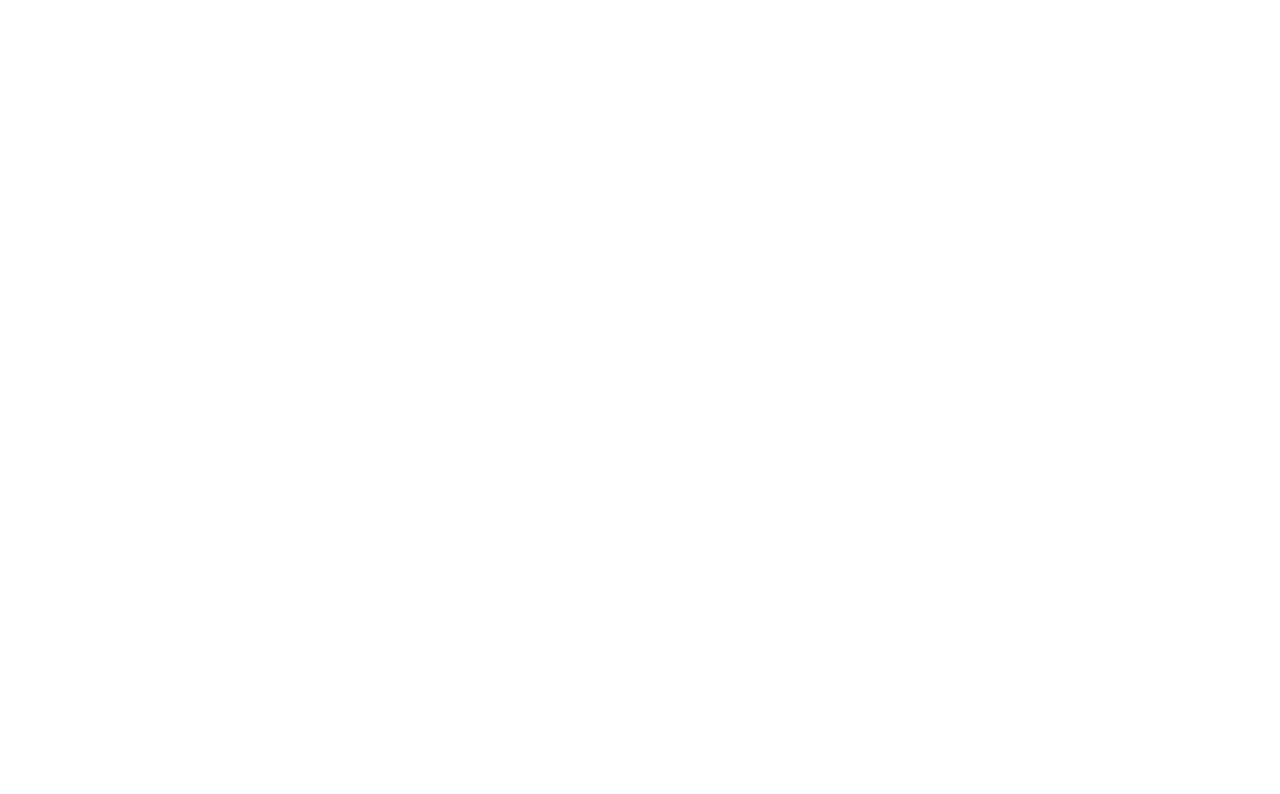
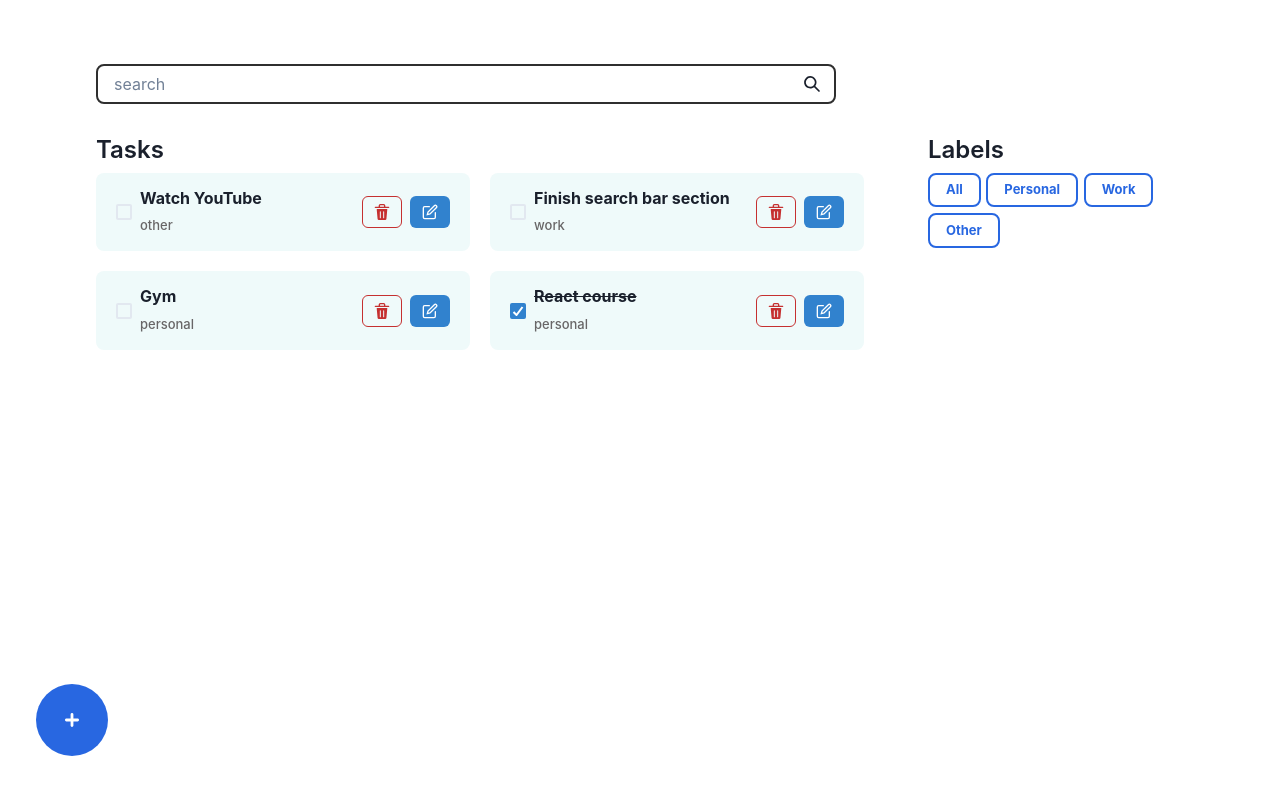
Before and after one commit to nonchain/storybook-sample, a React (Vite) app: page / in a window 1280 px wide. Shown: the top 794 px of the page. Built offline with nearby package versions, Linux system fonts and the light colour scheme.

Commit message:
Add hard codes

```diff
--- a/src/App.tsx
+++ b/src/App.tsx
@@ -1,11 +1,41 @@
 //Libraries
+import { Box, Heading, Stack } from "@chakra-ui/react";
+// Components
+import SearchBar from "./components/search-bar/SearchBar";
+import TaskList from "./components/tasks/TaskList";
+import FabButton from "./components/fab-button/FabButton";
+import LabelsList from "./components/label/LabelsList";
+// Files
+import { labelsListData } from "./components/constants/labels-data";
+import { taskListData } from "./components/constants/tasks-data";
 
 function App() {
   return (
-    <>
-      <h1></h1>
-    </>
-  )
+    <Box width="min(100%, 74rem)" minHeight="100vh" mx="auto" padding="4rem 3rem">
+      <Stack direction="column" gap="2rem">
+        <Box width="68%">
+          <SearchBar type="outline" hasIcon={true} />
+        </Box>
+        <Stack direction="row" gap="4rem">
+          <Stack flex={3} direction="column">
+            <Heading as="h2" fontSize="1.5rem" fontWeight="600">
+              Tasks
+            </Heading>
+            <TaskList type="desktop" tasks={taskListData}/>
+          </Stack>
+
+          <Stack flex={1} direction="column">
+            <Heading as="h2" fontSize="1.5rem" fontWeight="600">
+              Labels
+            </Heading>
+            <LabelsList labels={labelsListData}/>
+          </Stack>
+        </Stack>
+      </Stack>
+
+      <FabButton size="medium" type="primary"/>
+    </Box>
+  );
 }
 
-export default App
+export default App;
--- /dev/null
+++ b/src/components/constants/labels-data.ts
@@ -0,0 +1,6 @@
+export const labelsListData = [
+  {id: "all", title: "All"},
+  {id: "personal", title: "Personal"},
+  {id: "work", title: "Work"},
+  {id: "other", title: "Other"},
+]
--- /dev/null
+++ b/src/components/constants/tasks-data.ts
@@ -0,0 +1,6 @@
+export const taskListData: {id: string; title: string; category: "personal" | "work" | "other", state: "complete" | "incomplete", date: string }[] = [
+  {id: "t-1", title: "Watch YouTube", category: "other", state: "incomplete", date: "	Sat Apr 29 2023 04:50:34 GMT+0000"},
+  {id: "t-2", title: "Finish search bar section", category: "work", state: "incomplete", date: "	Sat Apr 29 2023 04:50:34 GMT+0000"},
+  {id: "t-3", title: "Gym", category: "personal", state: "incomplete", date: "	Sat Apr 29 2023 04:50:34 GMT+0000"},
+  {id: "t-4", title: "React course", category: "personal", state: "complete", date: "	Sat Apr 29 2023 04:50:34 GMT+0000"},
+]
--- a/src/components/fab-button/FabButton.tsx
+++ b/src/components/fab-button/FabButton.tsx
@@ -28,7 +28,10 @@ function FabButton({ size, type }: propsType) {
       sx={{
         ...sizeVariants[size],
         ...typeVariants[type],
-        borderRadius: "999px"
+        borderRadius: "999px",
+        position: "absolute",
+        bottom: "2.75rem",
+        left: "2.25rem"
       }}
     >
       <SmallAddIcon fontSize={iconSizeVariants[size]}/>
--- a/src/components/label/Label.tsx
+++ b/src/components/label/Label.tsx
@@ -1,25 +1,54 @@
-import { Stack, Text } from "@chakra-ui/react"
+// Libraries
+import { useState } from "react";
+import { Stack, Text } from "@chakra-ui/react";
 
 type propsType = {
   state: string;
+  title: string;
+};
+
+const stateTypes: { [key: string]: object } = {
+  selected: {
+    backgroundColor: "#2867e1",
+    border: "2px solid #2867e1",
+    color: "#fff",
+  },
+  unselected: {
+    backgroundColor: "transparent",
+    border: "2px solid #2867e1",
+    color: "#2867e1",
+  },
+};
+
+function Label({ state, title }: propsType) {
+  const [selectLabel, setSelectLabel] = useState<string>("unselected");
+
+  return (
+    <Stack
+      onClick={() =>
+        setSelectLabel(selectLabel === "unselected" ? "selected" : "unselected")
+      }
+      sx={{
+        "&.chakra-stack": { margin: 0 },
+        width: "max-content",
+        padding: "0.35rem 1rem",
+        borderRadius: "0.5rem",
+        cursor: "pointer",
+        "&:hover": {
+          ...(selectLabel === "unselected"
+            ? { backgroundColor: "#2867e154" }
+            : { backgroundColor: "#2867e1ee" }),
+        },
+        ...stateTypes[selectLabel],
+      }}
+      alignItems="center"
+      justifyContent="center"
+    >
+      <Text fontSize="0.812rem" fontWeight="700">
+        {title}
+      </Text>
+    </Stack>
+  );
 }
 
-const stateTypes: {[key:string]: object} = {
-  selected: {backgroundColor: "#2867e1", border: "2px solid #2867e1", color: "#fff"},
-  unselected: {backgroundColor: "transparent", border: "2px solid #2867e1", color: "#2867e1"},
-}
-
-function Label({ state } : propsType) {
-  return (
-    <Stack sx={{
-      width: "max-content",
-      padding: "0.35rem 1rem",
-      borderRadius: "0.5rem",
-      ...stateTypes[state]
-    }}  alignItems="center" justifyContent="center">
-      <Text fontSize="0.812rem" fontWeight="700">Label</Text>
-    </Stack>
-  )
-}
-
-export default Label
+export default Label;
--- /dev/null
+++ b/src/components/label/LabelsList.tsx
@@ -0,0 +1,17 @@
+// Libraries
+import { Stack } from "@chakra-ui/react"
+import Label from "./Label"
+
+type propsType = {
+  labels: {id: string; title: string;}[],
+}
+
+function LabelsList({ labels }: propsType) {
+  return (
+    <Stack direction="row" flexWrap="wrap" gap="0.35rem">
+      {labels?.map((label) => <Label key={label?.id} state="unselected" title={label?.title}/>)}
+    </Stack>
+  )
+}
+
+export default LabelsList
--- a/src/components/tasks/TaskList.tsx
+++ b/src/components/tasks/TaskList.tsx
@@ -4,6 +4,7 @@ import TaskListItem from "./TaskListItem";
 
 type propsType = {
   type: string;
+  tasks: {id: string; title: string; category: "personal" | "work" | "other", state: "complete" | "incomplete", date: string }[];
 };
 
 const screenTypes: { [key: string]: object } = {
@@ -11,7 +12,7 @@ const screenTypes: { [key: string]: object } = {
   desktop: { gridTemplateColumns: "repeat(2,1fr)", gap: "1.25rem" },
 };
 
-function TaskList({ type }: propsType) {
+function TaskList({ type, tasks }: propsType) {
   return (
     <List
       sx={{
@@ -19,10 +20,13 @@ function TaskList({ type }: propsType) {
         ...screenTypes[type],
       }}
     >
-      <TaskListItem state="incomplete" />
-      <TaskListItem state="incomplete" />
-      <TaskListItem state="complete" />
-      <TaskListItem state="incomplete" />
+      {
+        tasks?.map(task => <TaskListItem key={task?.id} id={task?.id}
+          title={task?.title}
+          category={task?.category}
+          state={task?.state}
+          date={task?.date}/>)
+      }
     </List>
   );
 }
--- a/src/components/tasks/TaskListItem.tsx
+++ b/src/components/tasks/TaskListItem.tsx
@@ -1,52 +1,73 @@
 // Libraries
-import { ListItem, IconButton, Stack, Text, Checkbox } from "@chakra-ui/react";
+import {
+  ListItem,
+  IconButton,
+  Stack,
+  Text,
+  Checkbox,
+  Heading,
+} from "@chakra-ui/react";
 import { DeleteIcon, EditIcon } from "@chakra-ui/icons";
 
 type propsType = {
-  state: "incomplete" | "complete";
+  id: string;
+  title: string;
+  category: "personal" | "work" | "other";
+  state: "complete" | "incomplete";
+  date: string;
 };
 
 const taskState: { [key: string]: boolean } = {
   incomplete: false,
   complete: true,
 };
-function TaskListItem({ state }: propsType) {
+function TaskListItem({ id, title, category, state, date }: propsType) {
   return (
-    <ListItem sx={{
-      backgroundColor: "#effafa",
-      borderRadius: "0.5rem"
-    }}>
-      <Stack padding="1rem 1.25rem" direction="row" alignItems="center" justifyContent="space-between">
+    <ListItem
+      sx={{
+        backgroundColor: "#effafa",
+        borderRadius: "0.5rem",
+      }}
+    >
+      <Stack
+        padding="1rem 1.25rem"
+        direction="row"
+        alignItems="center"
+        justifyContent="space-between"
+      >
         <Stack direction="row" alignItems="center" gap="0.5rem">
-          <Checkbox
-            defaultChecked={taskState[state]}
-            sx={{
-              appearance: "none",
-              width: "1.25rem",
-              height: "1.25rem",
-              border: "2px solid #1f1f1f",
-              borderRadius: "0.25rem"
-            }}
-          />
+          <Checkbox defaultChecked={taskState[state]} />
           <Stack alignItems="start">
-            <Text textDecoration={"underline"} fontWeight="600" >
-              Title
-            </Text>
-            <Text fontWeight="400" >
-              category
+            <Heading
+              as="h4"
+              textDecoration={taskState[state] ? "line-through" : "none"}
+              fontSize="1rem"
+              fontWeight="700"
+            >
+              {title}
+            </Heading>
+            <Text
+              sx={{ "&.chakra-text": { margin: 0 } }}
+              color="#686667"
+              fontSize="0.812rem"
+              fontWeight="500"
+            >
+              {category}
             </Text>
           </Stack>
         </Stack>
 
         <Stack direction="row" gap="0.5rem">
           <IconButton
-            variant="solid"
+            boxSize={8}
+            variant="outline"
             colorScheme="red"
             aria-label="Delete Task"
             icon={<DeleteIcon />}
           />
           <IconButton
-            colorScheme="teal"
+            boxSize={8}
+            colorScheme="blue"
             aria-label="Edit Task"
             icon={<EditIcon />}
           />
```
Also changed, not shown: 1 other file (tests, documents, lock files or other folders).
